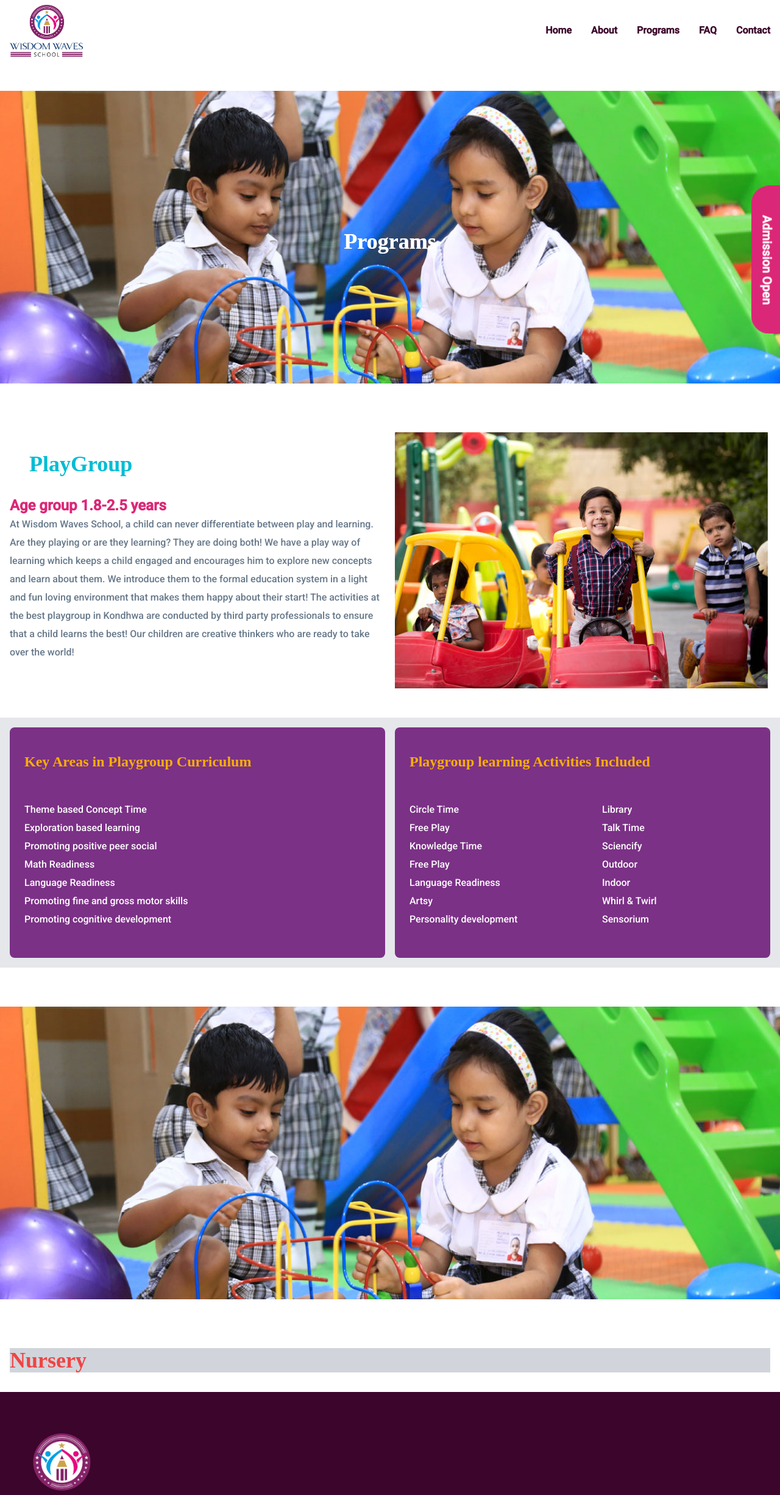
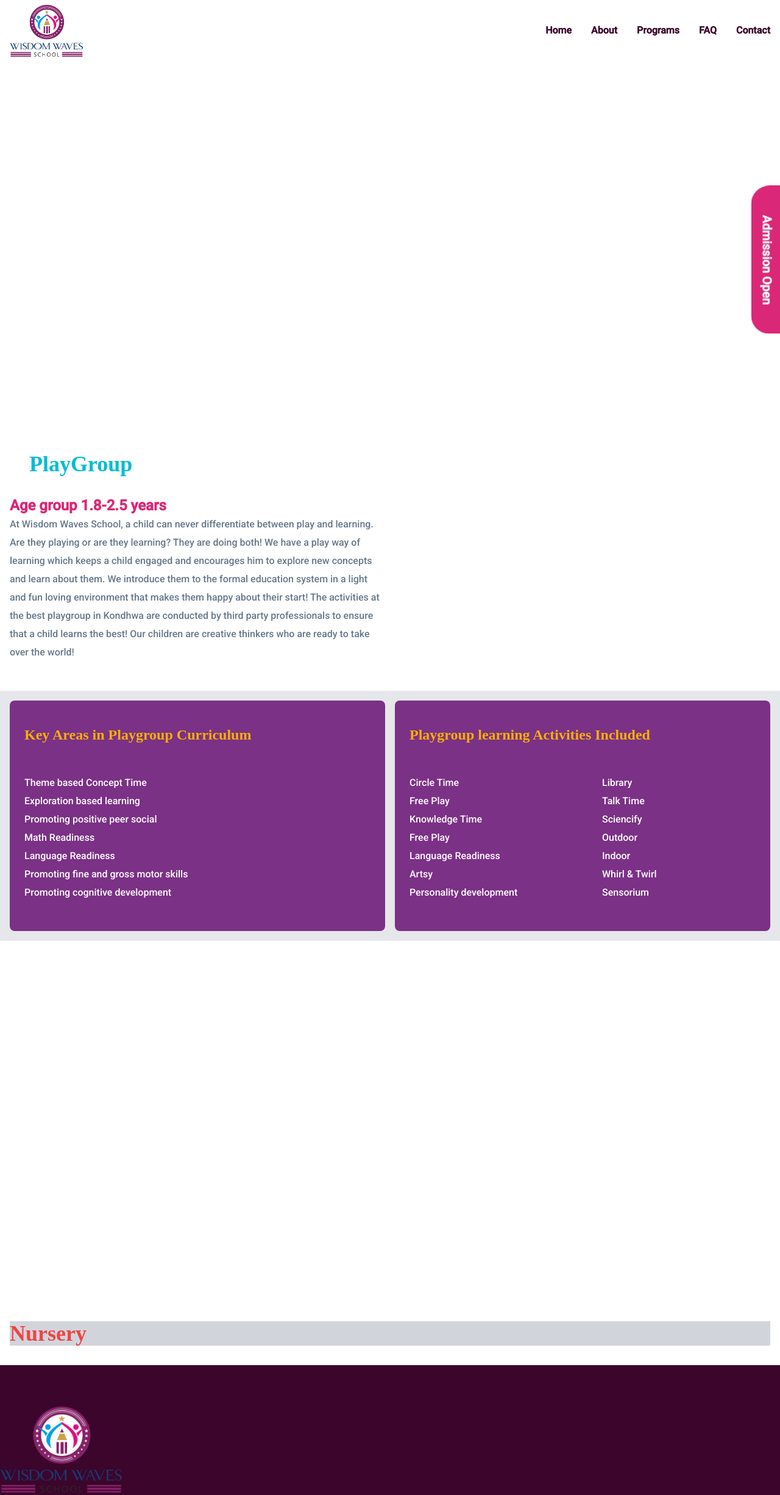
Before and after one commit to AINSoftwareSolution/School-management, a Next.js app: page /Program in a window 1280 px wide. Shown: the top 2452 px of the page at 61% size. Built offline with nearby package versions, Linux system fonts and the light colour scheme; grey boxes are pictures that could not be loaded.

Commit message:
error resolved

```diff
--- a/src/app/Program/page.tsx
+++ b/src/app/Program/page.tsx
@@ -1,18 +1,18 @@
 import { Container } from "../component";
 import Image from "next/image";
-import progrmamImage from "../utilis/images/ProgramImage.jpg"
-import PlaygroupImage from "../utilis/images/playgroupImage.jpg"
+// import progrmamImage from "../utilis/images/ProgramImage.jpg"
+// import PlaygroupImage from "../utilis/images/playgroupImage.jpg"
 
 const Programs = () => {
   return (
     <main>
       <Container>
         <div className=" w-full h-[60vh]">
-          <Image
+          {/* <Image
             src={progrmamImage}
             alt=""
             className=" w-full h-full"
-          />
+          /> */}
           <div className="absolute inset-0 flex flex-col justify-center items-center text-center text-white">
 
             <h2 className="text-4xl mb-2">Programs</h2>
@@ -35,11 +35,11 @@ const Programs = () => {
 
 
         <div className="hidden lg:block col-span-1 lg:col-span-1">
-          <Image
+          {/* <Image
             src={PlaygroupImage}
             alt=''
             className=""
-          />
+          /> */}
         </div>
       </div>
 
@@ -142,11 +142,11 @@ const Programs = () => {
       {/* 3rd column */}
       <Container>
         <div className=" w-full h-[60vh] bg-shadow-lg">
-          <Image
+          {/* <Image
             src={progrmamImage}
             alt=""
             className=" w-full h-full"
-          />
+          /> */}
 
           <div className="absolute inset-0 flex flex-col justify-center items-center text-center text-white">
             <h2 className="text-4xl mb-2">Programs</h2>
```
